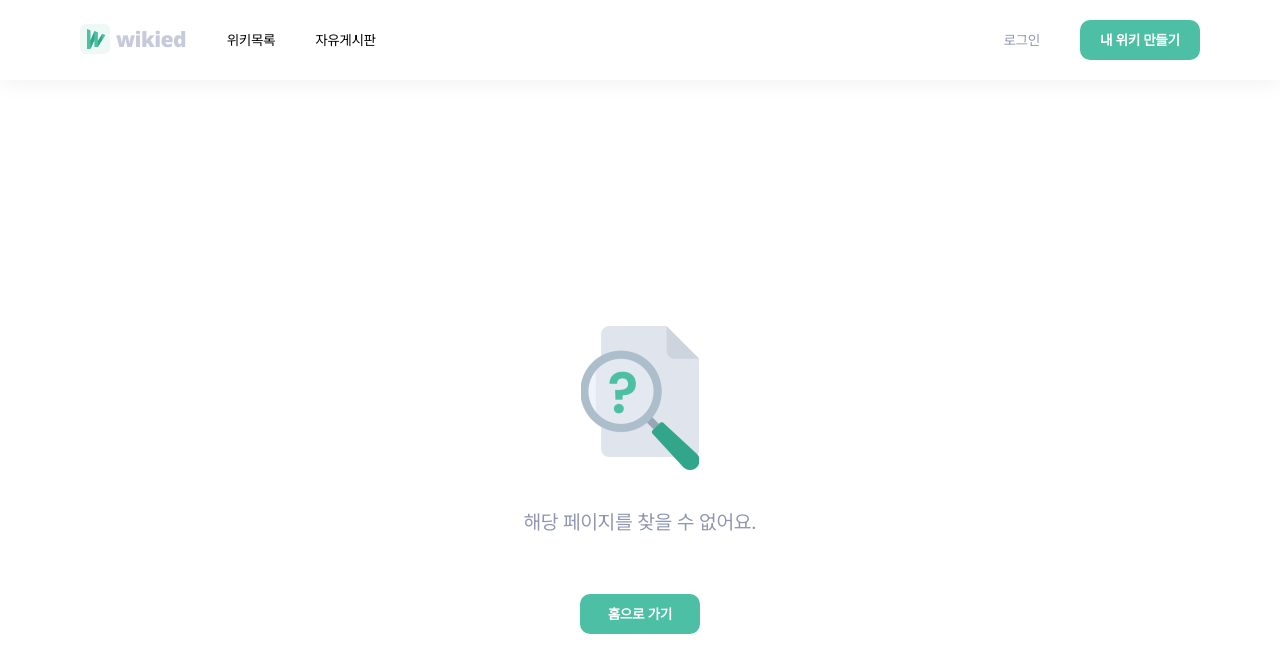
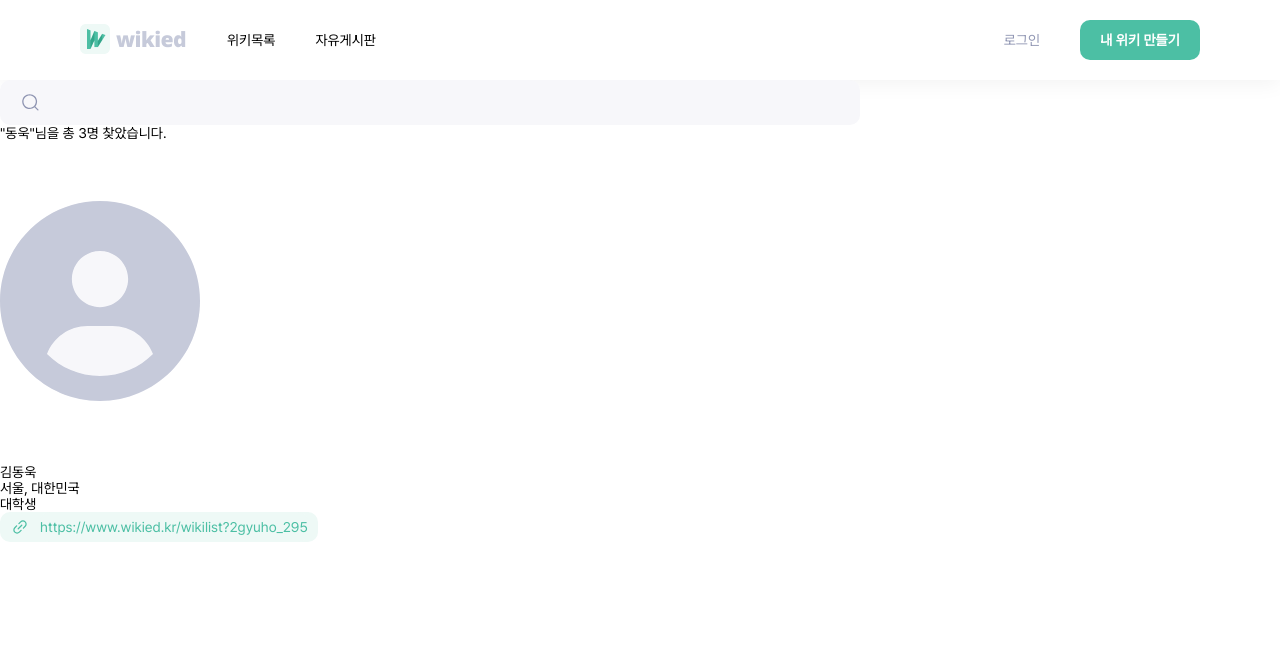
Before and after one commit to leegyuho-programer/Wikied, a Next.js app: page /wikilist in a window 1280 px wide. Before the commit this address had no page. Shown: the top 672 px of the page. Built offline with nearby package versions, Linux system fonts and the light colour scheme.

Commit message:
feat: WikiListPage html 틀 잡기

```diff
--- a/app/(unauth)/_components/UserPage.tsx
+++ b/app/(unauth)/_components/UserPage.tsx
@@ -31,5 +31,4 @@ function UserPage() {
 
 export default UserPage;
 
-// 내 위키 페이지
-// 유저 위키 페이지
+// 로그인 했을 때와 로그아웃 했을 때 다르게 해야함 @@@@@@@@@@@@@@@@
--- /dev/null
+++ b/app/(unauth)/_components/WikiListPage.module.css
@@ -0,0 +1,2 @@
+.container {
+}
--- /dev/null
+++ b/app/(unauth)/_components/WikiListPage.tsx
@@ -0,0 +1,32 @@
+import Link from '../../../components/Link/Link';
+import SearchBar from '../../../components/SearchBar/SearchBar';
+import ProfileIcon from '../../../components/SvgComponents/ProfileIcon/ProfileIcon';
+import styles from './WikiListPage.module.css';
+
+function WikiListPage() {
+  return (
+    <div className={styles.container}>
+      <div>
+        <SearchBar />
+        <p>"동욱"님을 총 3명 찾았습니다.</p>
+      </div>
+      <div>
+        <div>
+          <div>
+            <ProfileIcon />
+          </div>
+          <div>
+            <p>김동욱</p>
+            <p>서울, 대한민국</p>
+            <p>대학생</p>
+          </div>
+        </div>
+        <div>
+          <Link />
+        </div>
+      </div>
+    </div>
+  );
+}
+
+export default WikiListPage;
--- a/app/(unauth)/user/[id]/page.tsx
+++ b/app/(unauth)/user/[id]/page.tsx
@@ -1,7 +1,7 @@
 import UserPage from '../../_components/UserPage';
 
-function Home() {
+function User() {
   return <UserPage />;
 }
 
-export default Home;
+export default User;
--- /dev/null
+++ b/app/(unauth)/wikilist/page.tsx
@@ -0,0 +1,7 @@
+import WikiListPage from '../_components/WikiListPage';
+
+function WikiList() {
+  return <WikiListPage />;
+}
+
+export default WikiList;
```
